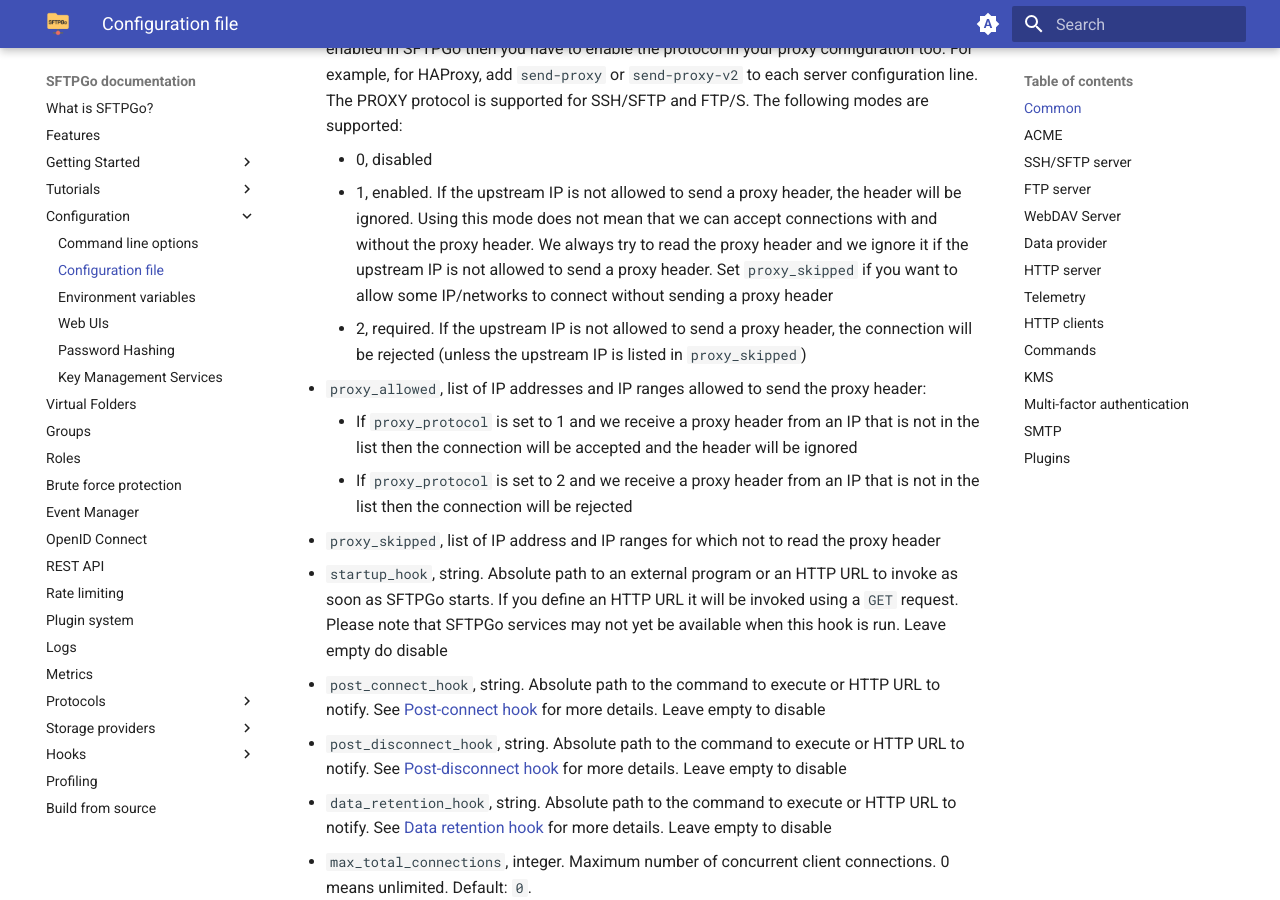
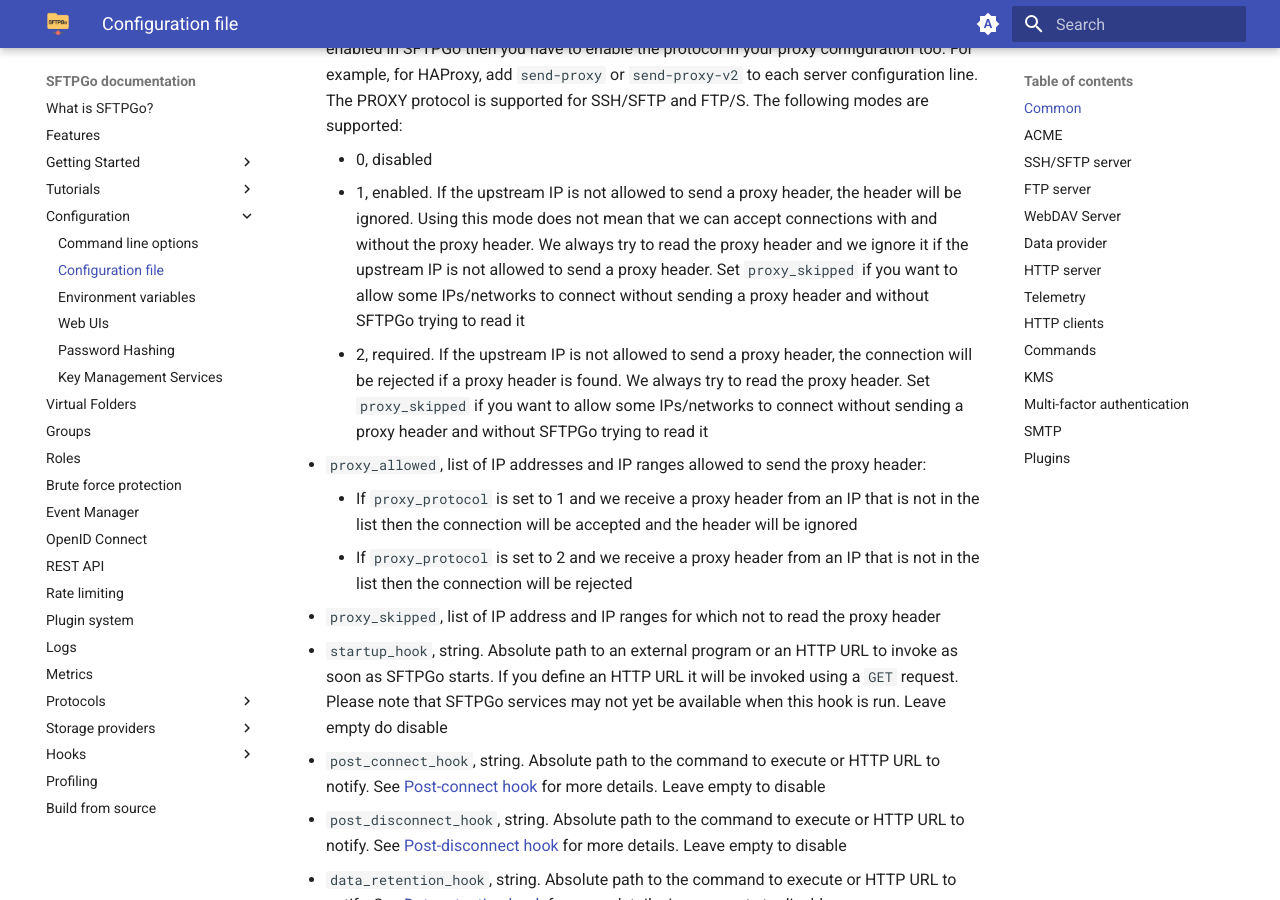
Before and after one commit to sftpgo/docs, an MkDocs documentation site: the page built from docs/config-file.md, in a window 1280 px wide and 900 px high, scrolled down 1829 px. Built offline with MkDocs 1.6.1 and Material for MkDocs 9.7.7, drawn with Linux system fonts in a browser that asks for light colours; emoji names are drawn with the system emoji font; the version menu is left out.

Commit message:
clarify the behavior of the proxy protocol
Signed-off-by: Nicola Murino <nicola.murino@gmail.com>

```diff
--- a/docs/config-file.md
+++ b/docs/config-file.md
@@ -18,8 +18,8 @@ Supported configuration parameters for the `common` section:
 - `temp_path`, string. Defines the path for temporary files such as those used for atomic uploads or file pipes. If you set this option you must make sure that the defined path exists, is accessible for writing by the user running SFTPGo, and is on the same filesystem as the users home directories otherwise the renaming for atomic uploads will become a copy and therefore may take a long time. The temporary files are not namespaced. The default is generally fine. Leave empty for the default.
 - `proxy_protocol`, integer. Support for [HAProxy PROXY protocol](https://www.haproxy.org/download/1.8/doc/proxy-protocol.txt){:target="_blank"}. If you are running SFTPGo behind a proxy server such as HAProxy, AWS ELB or NGINX, you can enable the proxy protocol. It provides a convenient way to safely transport connection information such as a client's address across multiple layers of NAT or TCP proxies to get the real client IP address instead of the proxy IP. Both protocol versions 1 and 2 are supported. If the proxy protocol is enabled in SFTPGo then you have to enable the protocol in your proxy configuration too. For example, for HAProxy, add `send-proxy` or `send-proxy-v2` to each server configuration line. The PROXY protocol is supported for SSH/SFTP and FTP/S. The following modes are supported:
   - 0, disabled
-  - 1, enabled. If the upstream IP is not allowed to send a proxy header, the header will be ignored. Using this mode does not mean that we can accept connections with and without the proxy header. We always try to read the proxy header and we ignore it if the upstream IP is not allowed to send a proxy header. Set `proxy_skipped` if you want to allow some IP/networks to connect without sending a proxy header
-  - 2, required. If the upstream IP is not allowed to send a proxy header, the connection will be rejected (unless the upstream IP is listed in `proxy_skipped`)
+  - 1, enabled. If the upstream IP is not allowed to send a proxy header, the header will be ignored. Using this mode does not mean that we can accept connections with and without the proxy header. We always try to read the proxy header and we ignore it if the upstream IP is not allowed to send a proxy header. Set `proxy_skipped` if you want to allow some IPs/networks to connect without sending a proxy header and without SFTPGo trying to read it
+  - 2, required. If the upstream IP is not allowed to send a proxy header, the connection will be rejected if a proxy header is found. We always try to read the proxy header. Set `proxy_skipped` if you want to allow some IPs/networks to connect without sending a proxy header and without SFTPGo trying to read it
 - `proxy_allowed`, list of IP addresses and IP ranges allowed to send the proxy header:
   - If `proxy_protocol` is set to 1 and we receive a proxy header from an IP that is not in the list then the connection will be accepted and the header will be ignored
   - If `proxy_protocol` is set to 2 and we receive a proxy header from an IP that is not in the list then the connection will be rejected
```
